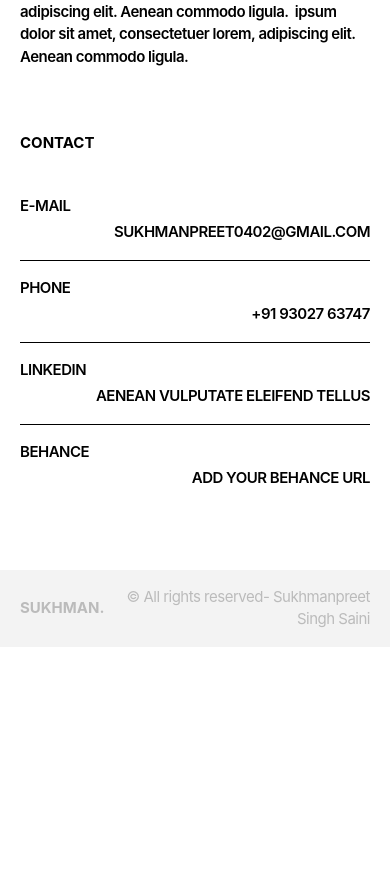
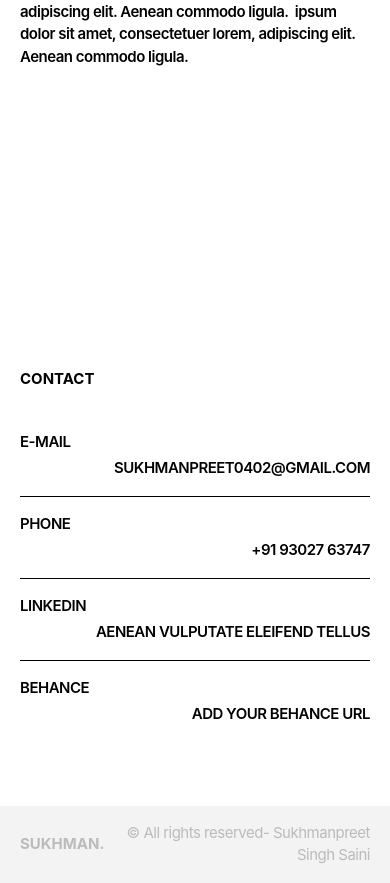
Before and after one commit to sukhman0402/portfolio-website, a Next.js app: page / in a window 390 px wide. Shown: the part 6920-7803 px from the top of the page. Before the commit the page ends 7567 px from the top, so only its background shows below. Built offline with nearby package versions, Linux system fonts and the light colour scheme.

Commit message:
Update Footer.js

```diff
--- a/src/components/Footer.js
+++ b/src/components/Footer.js
@@ -108,10 +108,16 @@ const CONTACT_ROWS = [
 export default function Footer() {
   return (
     <footer id="contact" className="w-full">
-      {/* pt-[300px] (mobile only, md:pt-[429px] unchanged) — site-wide 300px
+      {/* pt-[300px] (mobile only, md:pt-[429px] unchanged) — gap from
+          AboutSection's "Along the Journey" closing border line to this
+          quote block's heading. Originally set from the site-wide
           inter-section rule (see ResearchSection/TimelineSection/
-          AboutSection), flagged 2026-09-02: gap from AboutSection's "Along
-          the Journey" closing border line to this quote block's heading. */}
+          AboutSection); flagged 2026-09-02 same day that rule's value was
+          lowered to 180px everywhere else, but THIS specific gap was
+          explicitly confirmed correct as-is at 300px — direct instruction:
+          "the 300px space between Along the Journey's end and footer
+          quote is right." Kept at 300px deliberately; do not fold into
+          the general 180px change made elsewhere. */}
       <div className="mx-auto max-w-[1440px] px-5 pt-[300px] pb-16 sm:px-[30px] md:pt-[429px] md:pb-[62px]">
         {/* MOBILE quote block — flagged 2026-09-02, direct instruction: "the
             same thing we did for [Hero's] first quote... for the footer's
@@ -168,7 +174,13 @@ export default function Footer() {
           </div>
         </div>
 
-        <div className="mt-16 grid grid-cols-1 gap-6 md:mt-[496px] md:grid-cols-[350px_1fr] md:gap-x-0">
+        {/* mt-[300px] (mobile only, md:mt-[496px] unchanged) — flagged
+            2026-09-02: direct instruction to match this quote-block-end ->
+            "Contact" gap to the same 300px value confirmed correct for the
+            "Along the Journey" end -> quote-block gap above (was mt-16/
+            64px). Deliberately matches that specific 300px value, not the
+            180px general rule used elsewhere in this round. */}
+        <div className="mt-[300px] grid grid-cols-1 gap-6 md:mt-[496px] md:grid-cols-[350px_1fr] md:gap-x-0">
           <h2 className="font-bold uppercase tracking-normal text-black">
             Contact
           </h2>
```
